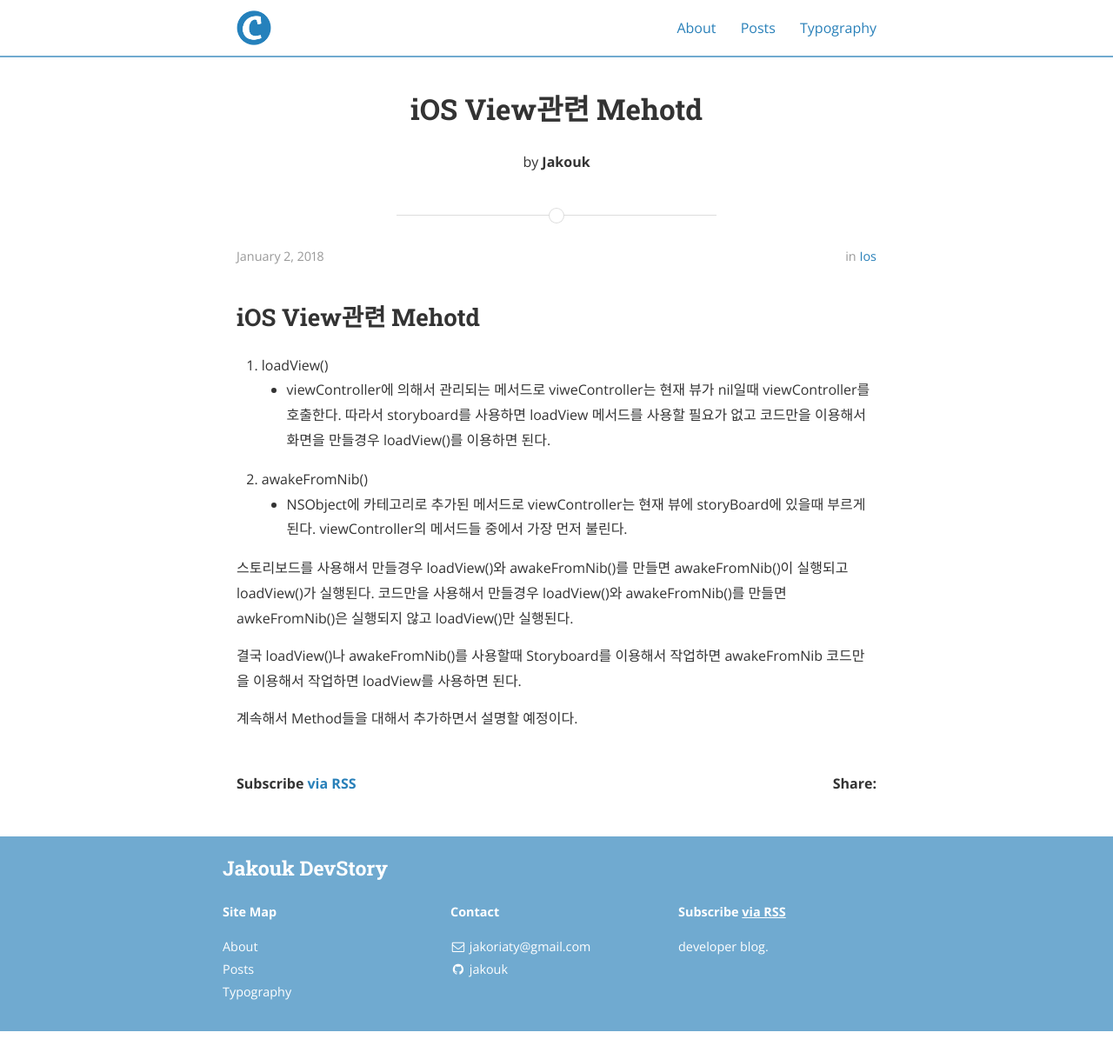
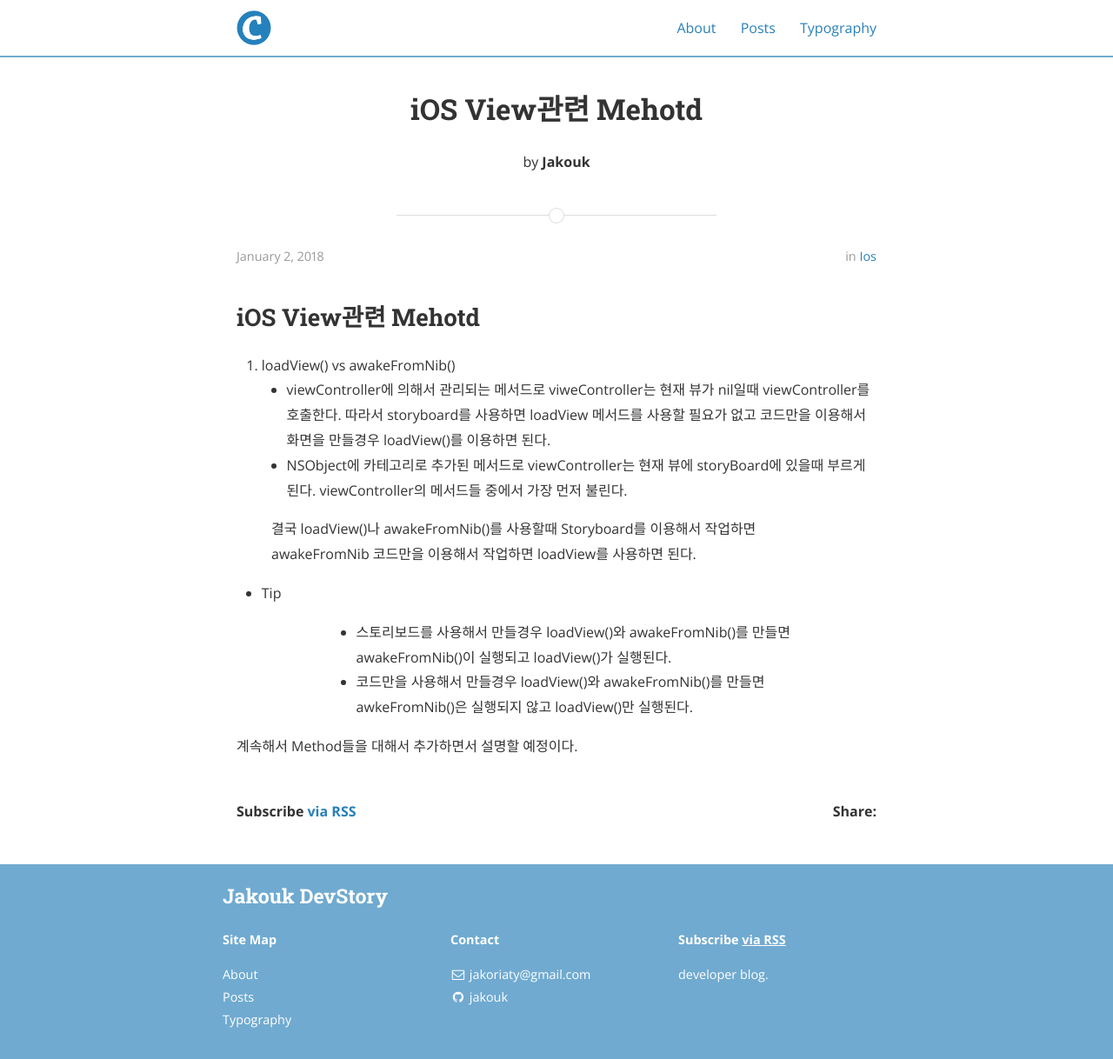
Before and after one commit to jakouk/jakouk, a Jekyll site: the page built from _posts/2018-01-02-iOS viewController Method.markdown, in a window 1280 px wide. Shown: the whole page at 87% size. Built offline with Jekyll 4.4.1, drawn with Linux system fonts in a browser that asks for light colours; nearby versions of some CDN libraries; before the commit the page ends 1186 px from its top, so only the background shows below that.

Commit message:
Update 2018-01-02-iOS viewController Method.markdown

```diff
--- a/_posts/2018-01-02-iOS viewController Method.markdown
+++ b/_posts/2018-01-02-iOS viewController Method.markdown
@@ -8,19 +8,16 @@ categories: iOS
 
 ## iOS View관련 Mehotd
 
-1. loadView()
+1. loadView() vs awakeFromNib()
 - viewController에 의해서 관리되는 메서드로 viweController는 현재 뷰가 nil일때 viewController를 호출한다. 따라서 storyboard를 사용하면
 loadView 메서드를 사용할 필요가 없고 코드만을 이용해서 화면을 만들경우 loadView()를 이용하면 된다.
-
-2. awakeFromNib()
 - NSObject에 카테고리로 추가된 메서드로 viewController는 현재 뷰에 storyBoard에 있을때 부르게 된다. viewController의 메서드들 중에서
 가장 먼저 불린다.
 
-스토리보드를 사용해서 만들경우 loadView()와 awakeFromNib()를 만들면 awakeFromNib()이 실행되고 loadView()가 실행된다.
-코드만을 사용해서 만들경우 loadView()와 awakeFromNib()를 만들면 awkeFromNib()은 실행되지 않고 loadView()만 실행된다.
+> 결국 loadView()나 awakeFromNib()를 사용할때 Storyboard를 이용해서 작업하면 awakeFromNib 코드만을 이용해서 작업하면 loadView를 사용하면 된다.
 
-결국 loadView()나 awakeFromNib()를 사용할때
-Storyboard를 이용해서 작업하면 awakeFromNib
-코드만을 이용해서 작업하면 loadView를 사용하면 된다.
+- Tip
+>> - 스토리보드를 사용해서 만들경우 loadView()와 awakeFromNib()를 만들면 awakeFromNib()이 실행되고 loadView()가 실행된다.
+>> - 코드만을 사용해서 만들경우 loadView()와 awakeFromNib()를 만들면 awkeFromNib()은 실행되지 않고 loadView()만 실행된다.
 
 계속해서 Method들을 대해서 추가하면서 설명할 예정이다.
```
